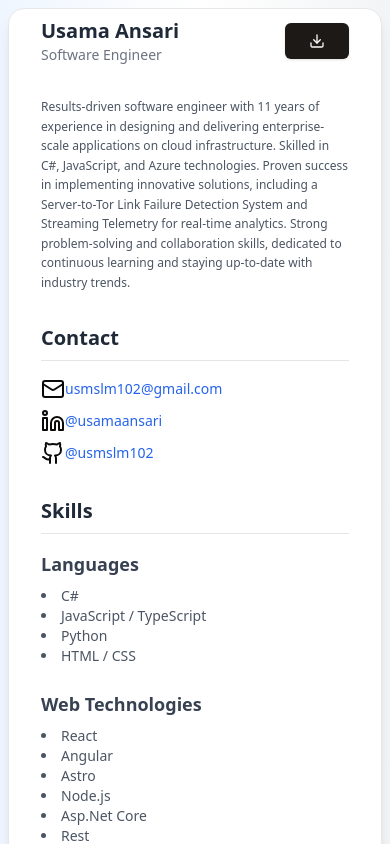
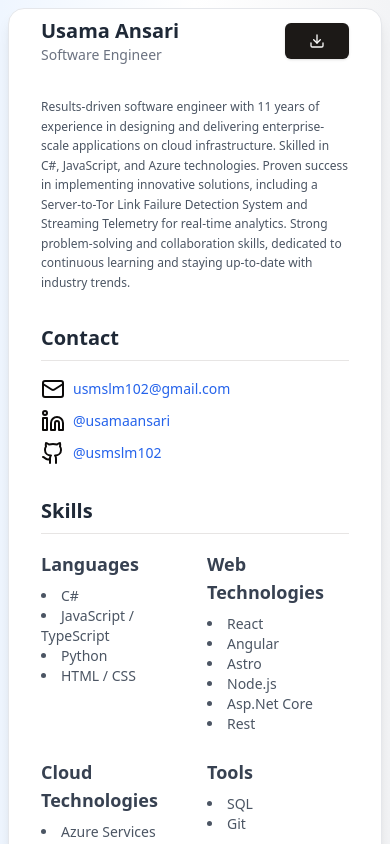
Before and after one commit to usmslm102/resume, a React (Vite) app: page / in a window 390 px wide. Shown: the top 844 px of the page. Built offline with nearby package versions, Linux system fonts and the light colour scheme.

Commit message:
Improve Resume layout and add target attributes to contact links

```diff
--- a/src/Resume.tsx
+++ b/src/Resume.tsx
@@ -60,14 +60,14 @@ const Resume = () => {
   };
 
   return (
-    <div className="min-h-screen p-2 sm:p-8 md:p-0 bg-gradient-to-r from-blue-50 via-white to-gray-100 text-sm sm:text-base">
+    <div className="min-h-screen p-2 sm:px-8 sm:py-4 md:p-0 bg-gradient-to-r from-blue-50 via-white to-gray-100 text-sm sm:text-base">
       <div className="max-w-4xl mx-auto">
         <motion.div
           initial={{ opacity: 0, y: 20 }}
           animate={{ opacity: 1, y: 0 }}
           transition={{ duration: 0.5 }}
         >
-          <Card className="sm:p-8 p-2 shadow-lg rounded-2xl border border-gray-200 bg-white">
+          <Card className="sm:px-8 sm:py-4 p-2 shadow-lg rounded-2xl border border-gray-200 bg-white">
             <CardContent>
               <div className="flex items-center justify-between mb-8">
                 <div>
@@ -87,15 +87,15 @@ const Resume = () => {
               <div className="mt-8">
                 <h2 className="text-xl sm:text-2xl font-semibold text-gray-800 border-b pb-2 mb-4">Contact</h2>
                 <div className="grid grid-cols-1 sm:grid-cols-2 gap-2">
-                  <p className="flex items-center"><Mail />  <a href={`mailto:${resumeData.contact.email}`} className="text-blue-600 hover:underline">{resumeData.contact.email}</a></p>
-                  <p className="flex items-center"><Linkedin />  <a href={resumeData.contact.linkedIn} className="text-blue-600 hover:underline">@usamaansari</a></p>
-                  <p className="flex items-center"><Github />  <a href={resumeData.contact.github} className="text-blue-600 hover:underline">@usmslm102</a></p>
+                  <p className="flex items-center"><Mail />  <a href={`mailto:${resumeData.contact.email}`} target="_blank" className=" pl-2 text-blue-600 hover:underline">{resumeData.contact.email}</a></p>
+                  <p className="flex items-center"><Linkedin />  <a href={resumeData.contact.linkedIn} target="_blank" className="pl-2 text-blue-600 hover:underline">@usamaansari</a></p>
+                  <p className="flex items-center"><Github />  <a href={resumeData.contact.github} target="_blank" className="pl-2 text-blue-600 hover:underline">@usmslm102</a></p>
                 </div>
               </div>
 
               <div className="mt-8">
                 <h2 className="text-xl sm:text-2xl font-semibold text-gray-800 border-b pb-2 mb-4">Skills</h2>
-                <div className="grid grid-cols-1 md:grid-cols-4 gap-6">
+                <div className="grid grid-cols-2 md:grid-cols-4 gap-6">
                   <div>
                     <h3 className="text-lg font-bold text-gray-700">Languages</h3>
                     <ul className="list-disc list-inside text-gray-600 mt-2">
```
